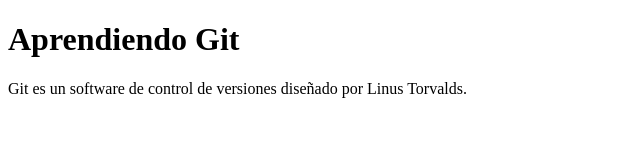
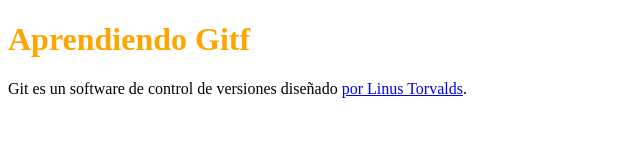
Before and after one commit to Crisfan1/PWFE-M1-09, a plain HTML site: page index.html in a window 1280 px wide. Shown: the whole page, without its empty margins (0-640 px from the left). Drawn offline with Linux system fonts and the light colour scheme.

Commit message:
introduccion a HTML Y ccs

```diff
--- a/index.html
+++ b/index.html
@@ -5,7 +5,7 @@
 	<title>Aprendiendo Git</title>
 </head>
 <body>
-	<h1>Aprendiendo Git</h1>
-	<p>Git es un software de control de versiones diseñado por Linus Torvalds.</p>
+	<h1 style="color:orange;">Aprendiendo Gitf</h1>
+	<p>Git es un software de control de versiones diseñado <a href="https://es.wikipedia.org/wiki/Linus_Torvalds">por Linus Torvalds</a>.</p>
 </body>
 </html>
```
